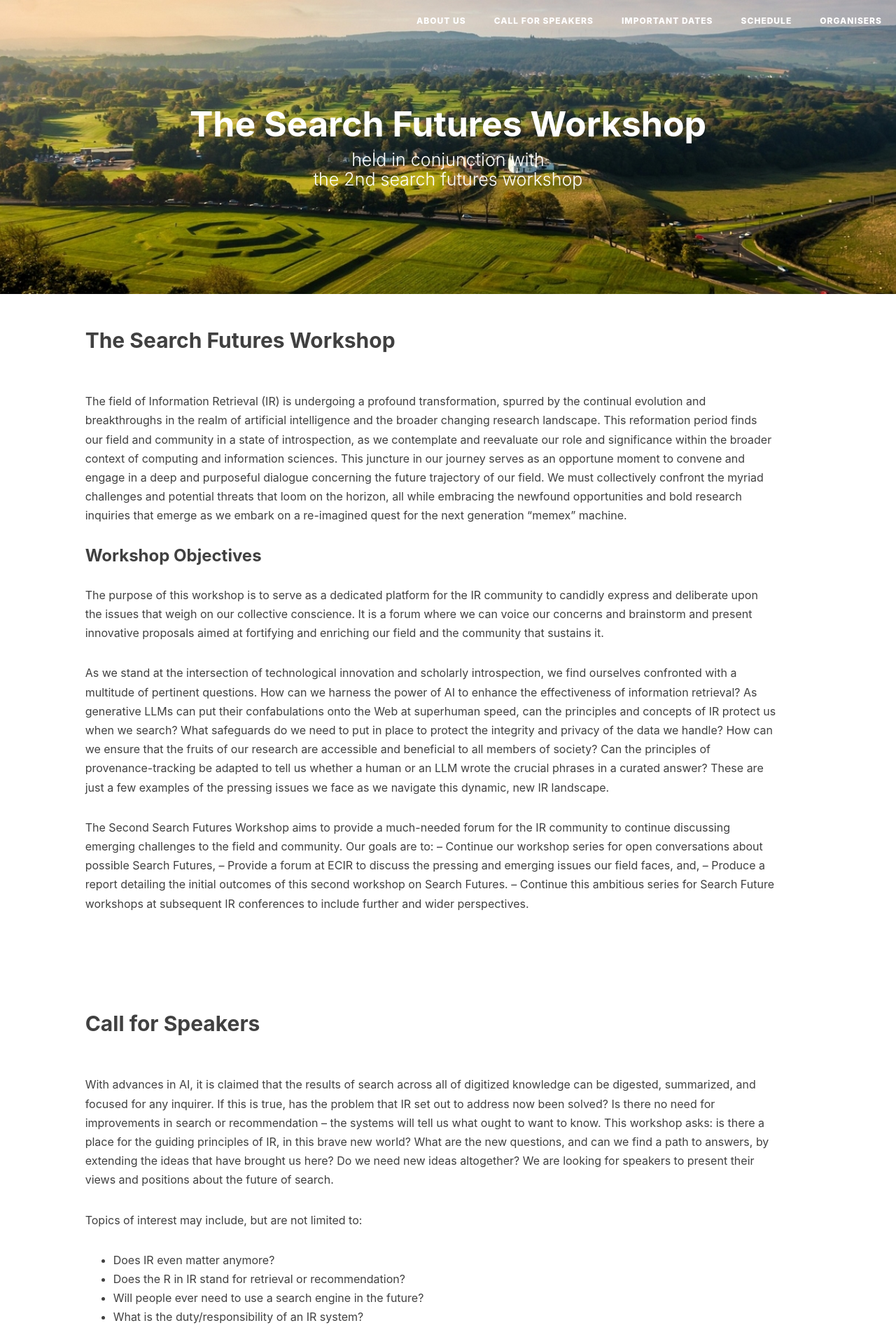
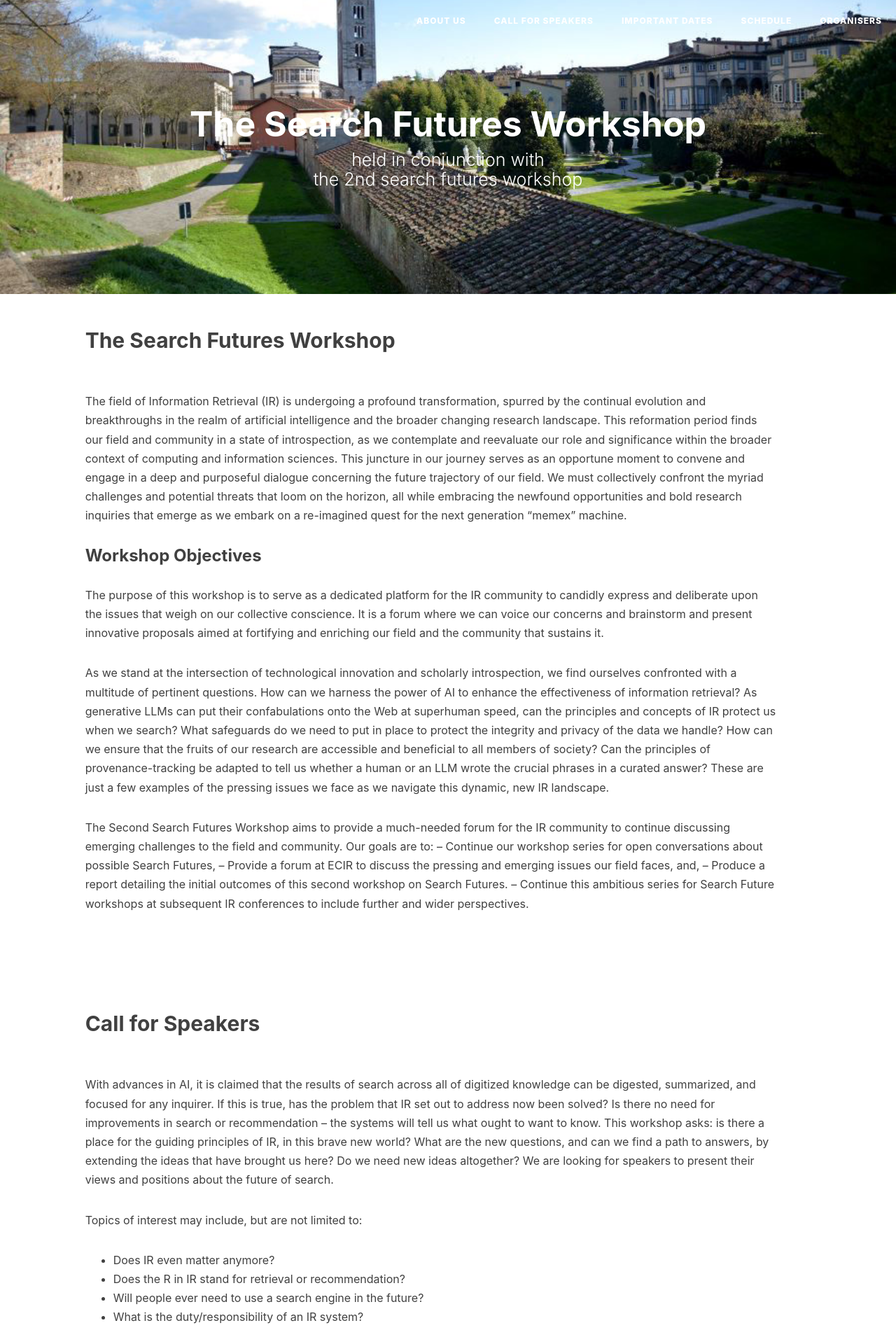
Before and after one commit to SearchFutures/SearchFutures.github.io, a Jekyll site: the page built from index.md, in a window 1280 px wide. Shown: the top 1900 px of the page at 70% size. Built offline with Jekyll 4.4.1, drawn with Linux system fonts in a browser that asks for light colours; nearby versions of some CDN libraries; our own code applies the rules of GitHub Pages for plain Markdown files.

Commit message:
Update _config.yml

```diff
--- a/_config.yml
+++ b/_config.yml
@@ -1,7 +1,7 @@
 # Site settings
 title: 46th European Conference on Information Retrieval
 SEOTitle:  46th European Conference on Information Retrieval
-header-img: img/background1.jpg
+header-img: img/palazzoPfanner.jpg
 email:
 description: ""
 keyword: ""
```
